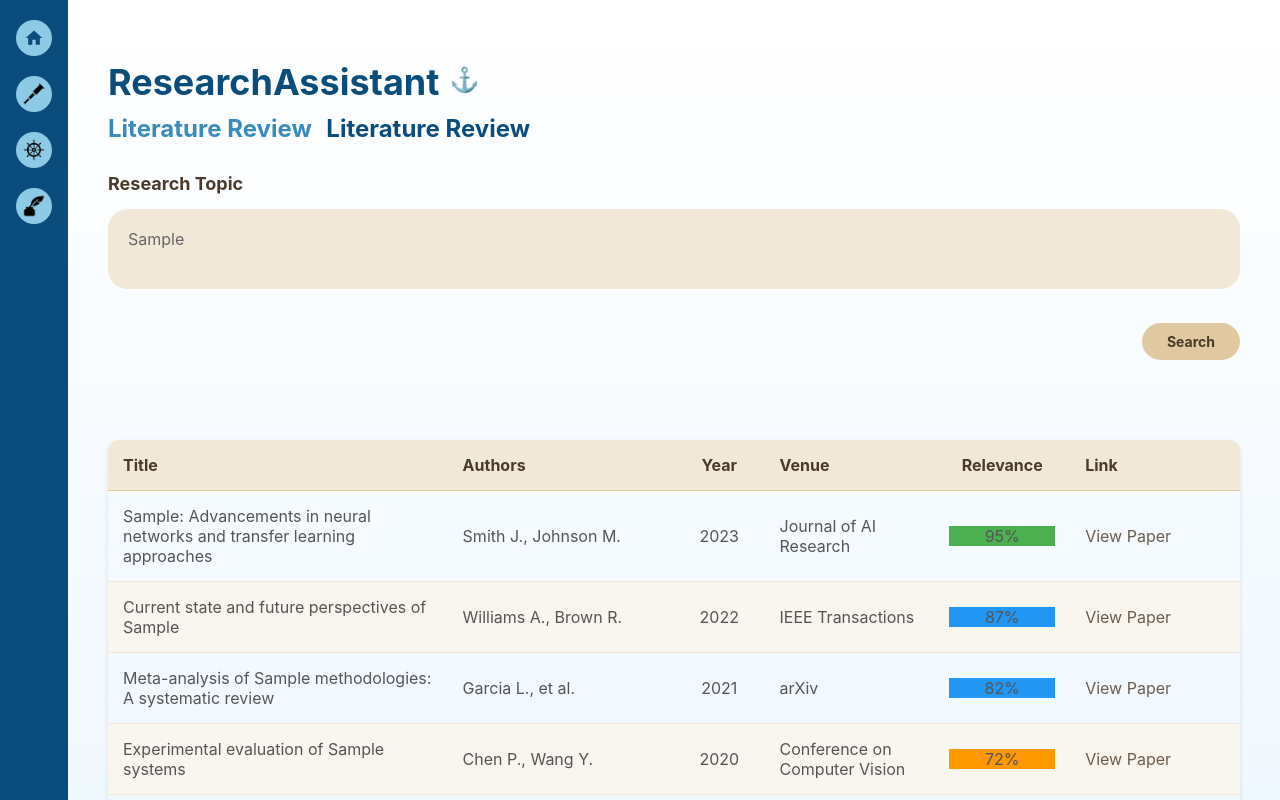
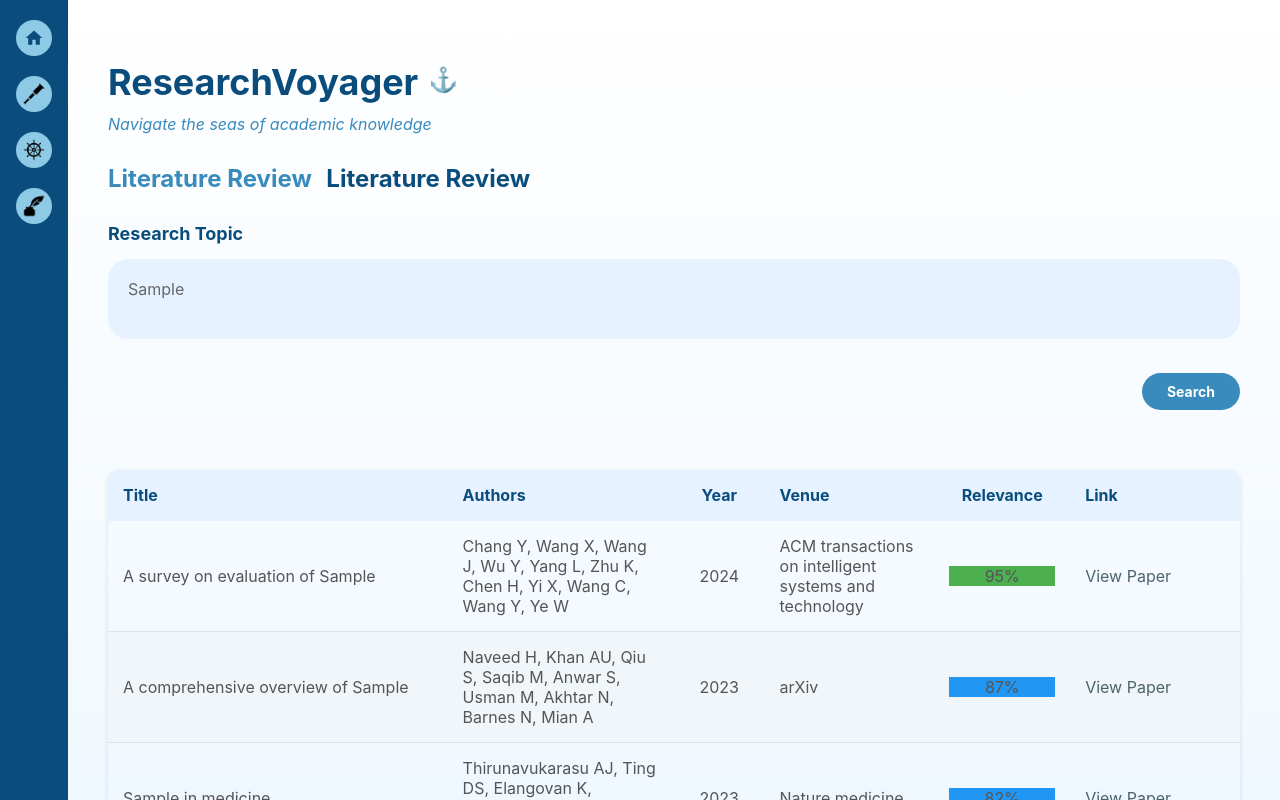
Before and after one commit to arowayasmeen/ResearchAssistant, a plain HTML site: page ui/literature-review.html in a window 1280 px wide. Both pictures are taken after typing "Sample" into the empty fields and a click on the button "Search". Drawn offline with Linux system fonts and the light colour scheme; no server answers.

Commit message:
Added consistent naming and colour schemes

```diff
--- a/ui/css/ideas.css
+++ b/ui/css/ideas.css
@@ -11,7 +11,7 @@
 }
 
 .section-title {
-    color: #4a3a2a;
+    color: #0a4d7c;
     font-size: 18px;
     font-weight: bold;
     margin-bottom: 15px;
@@ -23,7 +23,7 @@
     padding: 20px;
     border-radius: 20px;
     border: none;
-    background-color: #f2e8d8;
+    background-color: #e6f2ff;
     font-size: 16px;
     color: #666;
     resize: none;
@@ -33,8 +33,8 @@
 
 .action-button {
     padding: 10px 25px;
-    background-color: #e0c8a0;
-    color: #4a3a2a;
+    background-color: #3a8bbd;
+    color: white;
     border: none;
     border-radius: 30px;
     font-size: 14px;
@@ -45,14 +45,14 @@
 }
 
 .action-button:hover {
-    background-color: #d6a76b;
+    background-color: #6badd6;
     box-shadow: 0 4px 8px rgba(0, 0, 0, 0.15);
 }
 
 .upload-area {
     width: 100%;
     min-height: 200px;
-    border: 2px dashed #e0c8a0;
+    border: 2px dashed #3a8bbd;
     border-radius: 20px;
     display: flex;
     flex-direction: column;
@@ -66,8 +66,8 @@
 }
 
 .upload-area:hover {
-    border-color: #d6a76b;
-    background-color: #f9f6f0;
+    border-color: #3a8bbd;
+    background-color: #e6f2ff;
 }
 
 .upload-area input[type="file"] {
@@ -83,19 +83,19 @@
 .upload-icon {
     width: 60px;
     height: 60px;
-    fill: #e0c8a0;
+    fill: #3a8bbd;
     margin-bottom: 15px;
 }
 
 .upload-text {
-    color: #6b5d4d;
+    color: #666;
     font-size: 16px;
     text-align: center;
     margin-bottom: 10px;
 }
 
 .upload-subtext {
-    color: #888;
+    color: #8f8f8f;
     font-size: 14px;
     text-align: center;
 }
@@ -109,7 +109,7 @@
     display: flex;
     align-items: center;
     padding: 15px;
-    background-color: #f9f6f0;
+    background-color: #e0ecee;
     border-radius: 10px;
     margin-bottom: 10px;
 }
@@ -118,7 +118,7 @@
     width: 24px;
     height: 32px;
     margin-right: 15px;
-    fill: #d6a76b;
+    fill: #3a8bbd;
 }
 
 .file-info {
@@ -127,7 +127,7 @@
 
 .file-name {
     font-size: 16px;
-    color: #4a3a2a;
+    color: #2a3e4a;
     margin-bottom: 5px;
 }
 
@@ -145,7 +145,7 @@
 }
 
 .file-remove:hover {
-    fill: #F44336;
+    fill: #5b5b5b;
 }
 
 .ideas-container {
@@ -154,7 +154,7 @@
 }
 
 .idea-card {
-    background-color: #f9f6f0;
+    background-color: #f0f8f9;
     border-radius: 10px;
     padding: 20px;
     margin-bottom: 20px;
@@ -169,7 +169,7 @@
 
 .idea-title {
     font-size: 18px;
-    color: #4a3a2a;
+    color: #2a3f4a;
     font-weight: bold;
     margin-bottom: 10px;
 }
@@ -187,8 +187,8 @@
 }
 
 .idea-tag {
-    background-color: #e0c8a0;
-    color: #4a3a2a;
+    background-color: #a0c9e0;
+    color: #2a3a4a;
     font-size: 12px;
     padding: 5px 10px;
     border-radius: 30px;
@@ -217,7 +217,7 @@
     width: 50px;
     height: 50px;
     border: 5px solid #f3f3f3;
-    border-top: 5px solid #d6a76b;
+    border-top: 5px solid #6badd6;
     border-radius: 50%;
     margin-bottom: 20px;
     animation: spin 1s linear infinite;
@@ -229,7 +229,7 @@
 }
 
 .loading-text {
-    color: #4a3a2a;
+    color: #2a3b4a;
     font-size: 18px;
 }
 
--- a/ui/css/lit.css
+++ b/ui/css/lit.css
@@ -6,7 +6,7 @@
 
 
 .section-title {
-    color: #4a3a2a;
+    color: #0a4d7c;
     font-size: 18px;
     font-weight: bold;
     margin-bottom: 15px;
@@ -18,7 +18,7 @@
     padding: 20px;
     border-radius: 20px;
     border: none;
-    background-color: #f2e8d8;
+    background-color: #e6f2ff;
     font-size: 16px;
     color: #666;
     resize: none;
@@ -26,11 +26,11 @@
     outline: none;
 }
 
-.search-engines {
+/* .search-engines {
     margin-bottom: 20px;
-}
+} */
 
-.checkbox-container {
+/* .checkbox-container {
     display: inline-block;
     margin-right: 20px;
 }
@@ -45,9 +45,9 @@
     cursor: pointer;
     vertical-align: middle;
     margin-right: 8px;
-}
+} */
 
-.checkbox-container input:checked + .custom-checkbox::after {
+/* .checkbox-container input:checked + .custom-checkbox::after {
     content: "";
     position: absolute;
     width: 10px;
@@ -65,12 +65,12 @@
 .checkbox-label {
     vertical-align: middle;
     cursor: pointer;
-}
+} */
 
 .search-button {
     padding: 10px 25px;
-    background-color: #e0c8a0;
-    color: #4a3a2a;
+    background-color: #3a8bbd;
+    color: white;
     border: none;
     border-radius: 30px;
     font-size: 14px;
@@ -81,7 +81,7 @@
 }
 
 .search-button:hover {
-    background-color: #d6a76b;
+    background-color: #0a4d7c;
     box-shadow: 0 4px 8px rgba(0, 0, 0, 0.15);
 }
 
@@ -101,25 +101,25 @@
 }
 
 .results-table th {
-    background-color: #f2e8d8;
-    color: #4a3a2a;
+    background-color: #e6f2ff;
+    color: #0a4d7c;
     padding: 15px;
     text-align: left;
-    border-bottom: 1px solid #e0c8a0;
+    border-bottom: 1px solid #e6f2ff;
 }
 
 .results-table td {
     padding: 15px;
-    border-bottom: 1px solid #f2e8d8;
-    color: #555;
+    border-bottom: 1px solid #d8e6f2;
+    color: #555555;
 }
 
 .results-table tr:nth-child(even) {
-    background-color: #f9f6f0;
+    background-color: #f0f6f9;
 }
 
 .results-table tr:hover {
-    background-color: #f2e8d8;
+    background-color: #d8eef2;
 }
 
 .loading {
@@ -130,12 +130,12 @@
 }
 
 .paper-link {
-    color: #6b5d4d;
+    color: #4d636b;
     text-decoration: none;
     transition: color 0.2s;
 }
 
 .paper-link:hover {
-    color: #d6a76b;
+    color: #6bb4d6;
     text-decoration: underline;
 }
--- a/ui/literature-review.html
+++ b/ui/literature-review.html
@@ -3,7 +3,7 @@
 <head>
     <meta charset="UTF-8">
     <meta name="viewport" content="width=device-width, initial-scale=1.0">
-    <title>ResearchAssistant - Literature Review</title>
+    <title>ResearchVoyager - Literature Review</title>
     <link rel="stylesheet" href="css/lit.css">
 
 </head>
@@ -28,7 +28,8 @@
     </div>
 </div>
     <div class="main-content">
-        <h1 class="logo">ResearchAssistant</h1>
+        <h1 class="logo">ResearchVoyager</h1>
+        <div class="slogan">Navigate the seas of academic knowledge</div>
 
         <div class="topic-header">
             <div class="topic-name">Topic Name</div>
@@ -161,44 +162,44 @@
             function getBackupResults(query) {
                 return [
                     {
-                        title: `${query}: Advancements in neural networks and transfer learning approaches`,
-                        authors: "Smith J., Johnson M.",
-                        year: "2023",
-                        venue: "Journal of AI Research",
+                        title: `A survey on evaluation of ${query}`,
+                        authors: "Chang Y, Wang X, Wang J, Wu Y, Yang L, Zhu K, Chen H, Yi X, Wang C, Wang Y, Ye W",
+                        year: "2024",
+                        venue: " ACM transactions on intelligent systems and technology",
                         score: 95,
-                        link: `https://scholar.google.com/scholar?q=${encodeURIComponent(query)}`
+                        link: `https://dl.acm.org/doi/pdf/10.1145/3641289`
                     },
                     {
-                        title: `Current state and future perspectives of ${query}`,
-                        authors: "Williams A., Brown R.",
-                        year: "2022",
-                        venue: "IEEE Transactions",
+                        title: `A comprehensive overview of ${query}`,
+                        authors: "Naveed H, Khan AU, Qiu S, Saqib M, Anwar S, Usman M, Akhtar N, Barnes N, Mian A",
+                        year: "2023",
+                        venue: "arXiv",
                         score: 87,
-                        link: `https://scholar.google.com/scholar?q=${encodeURIComponent(query)}+review`
+                        link: `https://arxiv.org/pdf/2307.06435`
                     },
                     {
-                        title: `Meta-analysis of ${query} methodologies: A systematic review`,
-                        authors: "Garcia L., et al.",
-                        year: "2021",
-                        venue: "arXiv",
+                        title: `${query} in medicine`,
+                        authors: "Thirunavukarasu AJ, Ting DS, Elangovan K, Gutierrez L, Tan TF, Ting DS",
+                        year: "2023",
+                        venue: "Nature medicine",
                         score: 82,
-                        link: `https://scholar.google.com/scholar?q=${encodeURIComponent(query)}+meta+analysis`
+                        link: `https://www.nature.com/articles/s41591-023-02448-8.pdf`
                     },
                     {
-                        title: `Experimental evaluation of ${query} systems`,
-                        authors: "Chen P., Wang Y.",
-                        year: "2020",
-                        venue: "Conference on Computer Vision",
+                        title: `A watermark for ${query}`,
+                        authors: "Kirchenbauer J, Geiping J, Wen Y, Katz J, Miers I, Goldstein T.",
+                        year: "2023",
+                        venue: "International Conference on Machine Learning",
                         score: 72,
-                        link: `https://scholar.google.com/scholar?q=${encodeURIComponent(query)}+experimental`
+                        link: `https://proceedings.mlr.press/v202/kirchenbauer23a/kirchenbauer23a.pdf`
                     },
                     {
-                        title: `${query} in real-world applications: A case study`,
-                        authors: "Kim H., Lee S.",
-                        year: "2021",
-                        venue: "Applied Sciences",
+                        title: `Welcome to the era of chatgpt et al. the prospects of ${query}`,
+                        authors: "Teubner T, Flath CM, Weinhardt C, Van Der Aalst W, Hinz O.",
+                        year: "2023",
+                        venue: "Business & Information Systems Engineering",
                         score: 65,
-                        link: `https://scholar.google.com/scholar?q=${encodeURIComponent(query)}+case+study`
+                        link: `https://link.springer.com/content/pdf/10.1007/s12599-023-00795-x.pdf`
                     }
                 ];
             }
```
Also changed, not shown: ui/draft-preparation.html (+3 -3 lines), ui/generate-ideas.html (+10 -9 lines), ui/index.html (+3 -3 lines), ui/js/paper.js (+5 -5 lines), ui/menu.html (+1 -1 lines).
